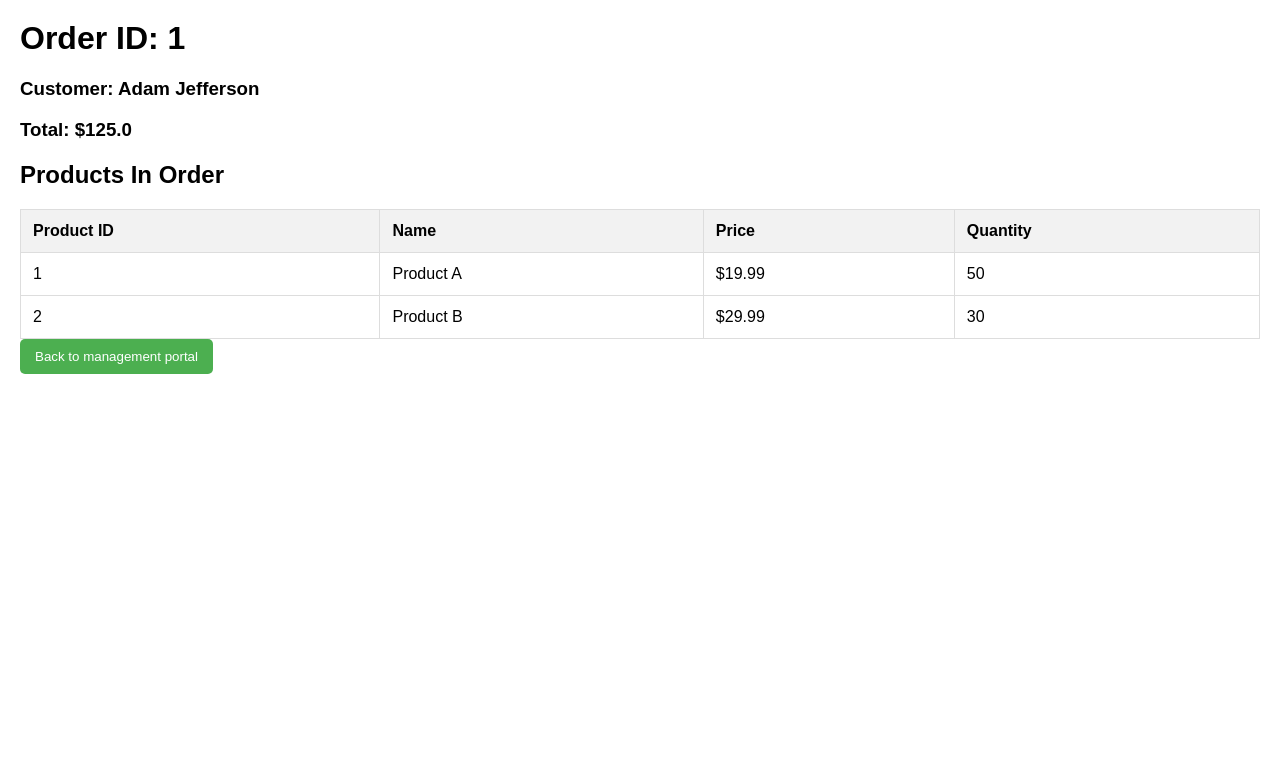
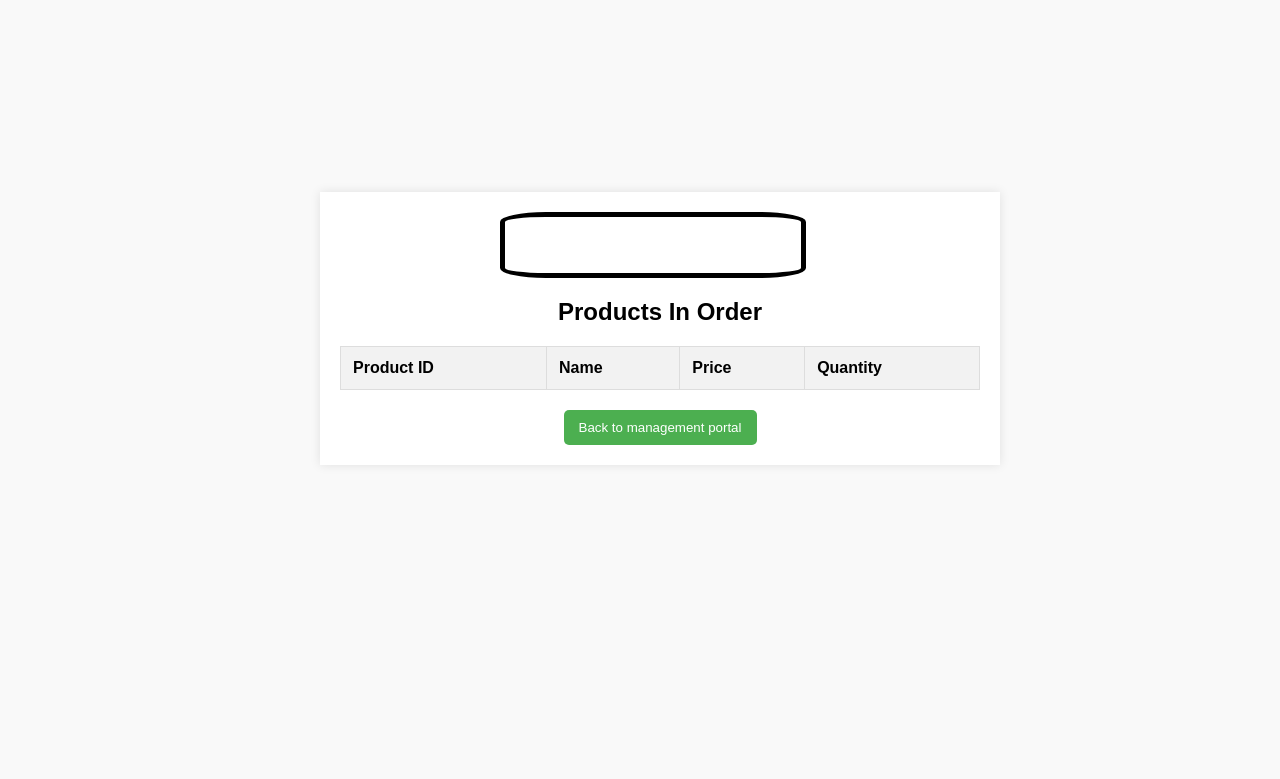
Before and after one commit to jakeymac/StoreMaster, a Django app: page /employee_view_order/1 in a window 1280 px wide. Shown: the top 779 px of the page. Run offline with Django 4.2, Linux system fonts and the light colour scheme; data comes from the database, SQL or seed files in the repository; lists and menus that the app fills with data are empty.

Commit message:
employee view order page styling and API conversion complete

```diff
--- a/StoreMaster/Accounts/endpoints.py
+++ b/StoreMaster/Accounts/endpoints.py
@@ -50,12 +50,13 @@ def customer_endpoint(request,store_id=None):
             customer_serializer = CustomerInfoSerializer(customers, many=True)
             return Response({"customers": customer_serializer.data}, status=status.HTTP_200_OK)
 
-
     else:
         return Response({"message": "User not authenticated"}, status=status.HTTP_401_UNAUTHORIZED)
 
 @api_view(['GET'])
 def employee_endpoint(request,store_id=None):
+    import pdb
+    pdb.set_trace()
     if request.user.is_authenticated:
         if store_id is not None:
             store = Store.objects.get(store_id=store_id)
--- a/StoreMaster/Products/endpoints.py
+++ b/StoreMaster/Products/endpoints.py
@@ -40,3 +40,20 @@ def product_endpoint(request,id_type=None,id=None):
                 products = Product.objects.all()
                 product_serializer = ProductSerializer(products, many=True)
                 return Response({"product": product_serializer.data}, status=status.HTTP_200_OK)
+
+@api_view(['GET','POST','PUT'])
+def product_in_order_endpoint(request,id=None):
+    if request.user.is_authenticated:
+        if id is not None:
+            order = Order.objects.get(order_id=id)
+            products_in_order = ProductInOrder.objects.filter(order_info_object = order)
+            products_in_order_serializer = ProductInOrderSerializer(products_in_order, many=True)
+            return Response({"products_in_order": products_in_order_serializer.data}, status=status.HTTP_200_OK)
+
+        else:
+            products_in_orders = ProductInOrder.objects.all()
+            products_in_order_serializer = ProductInOrderSerializer(products_in_orders, many=True)
+            return Response({"products_in_orders": products_in_orders_serializer.data}, status=status.HTTP_200_OK)
+
+    else:
+        return Response({"message": "User not authenticated"}, status=status.HTTP_401_UNAUTHORIZED)
--- a/StoreMaster/Products/urls.py
+++ b/StoreMaster/Products/urls.py
@@ -16,9 +16,12 @@ urlpatterns = [
     path("delete_product/<int:product_id>",views.delete_product,name="delete_product"),
     path("add_product/<int:store_id>", views.add_product_view, name="add_product"),
 
+    path("api/product/product_in_order", endpoints.product_in_order_endpoint),
+    path("api/product/product_in_order/<int:id>", endpoints.product_in_order_endpoint),
     path("api/product",endpoints.product_endpoint),
     path("api/product/<int:id>", endpoints.product_endpoint),
-    path("api/product/<str:id_type>/<int:id>",endpoints.product_endpoint)
+    path("api/product/<str:id_type>/<int:id>",endpoints.product_endpoint),
+
 ]
 
 if settings.DEBUG:
--- /dev/null
+++ b/StoreMaster/Stores/static/css/employee_view_order.css
@@ -0,0 +1,70 @@
+body {
+    font-family: Arial, sans-serif;
+    margin: 0;
+    padding: 0;
+    background-color: #f9f9f9;
+    align-items: center;
+}
+
+#main-div {
+
+    width:50%;
+    background-color: #fff;
+    box-shadow: 0 0 10px rgba(0, 0, 0, 0.1);
+    margin-left: 25%;
+    margin-right: 25%;
+    margin-top:15%;
+    padding:20px;
+    /* text-align:center;
+    align-items: center; */
+}
+
+#order-information-div {
+    width:40%;
+    margin-left:25%;
+    border: 5px solid black;
+    border-radius:15%;
+    padding:20px;
+}
+
+#order-table-div {
+    text-align:center;
+    align-items: center;
+}
+
+
+
+table {
+    width: 100%;
+    border-collapse: collapse;
+    margin-top: 20px;
+}
+
+th, td {
+    border: 1px solid #ddd;
+    padding: 12px;
+    text-align: left;
+}
+
+th {
+    background-color: #f2f2f2;
+}
+
+button {
+    background-color: #4CAF50;
+    color: white;
+    padding: 10px 15px;
+    border: none;
+    border-radius: 5px;
+    cursor: pointer;
+    margin-top:20px;
+}
+
+button:hover {
+    background-color: #45a049;
+}
+
+.hoverable-link:hover {
+    color:blue;
+    cursor:pointer;
+}
--- a/StoreMaster/Stores/templates/employee_view_order.html
+++ b/StoreMaster/Stores/templates/employee_view_order.html
@@ -1,45 +1,27 @@
+{% load static %}
+<!DOCTYPE html>
+<html lang="en">
+<head>
+    <meta charset="UTF-8">
+    <meta name="viewport" content="width=device-width, initial-scale=1.0">
+    <title>View Order</title>
+    <link rel="stylesheet" type="text/css" href="{% static 'css/employee_view_order.css' %}">
+    <script>var order_id = "{{order_id}}";</script>
+    <script src="https://code.jquery.com/jquery-3.6.0.min.js"></script>
+    <script src="{% static 'js/employee_view_order.js' %}" defer></script>
 
-<style>
-    body {
-    font-family: Arial, sans-serif;
-    margin: 20px;
-}
-
-table {
-    width: 100%;
-    border-collapse: collapse;
-    margin-top: 20px;
-}
-
-th, td {
-    border: 1px solid #ddd;
-    padding: 12px;
-    text-align: left;
-}
-
-th {
-    background-color: #f2f2f2;
-}
-
-button {
-    background-color: #4CAF50;
-    color: white;
-    padding: 10px 15px;
-    border: none;
-    border-radius: 5px;
-    cursor: pointer;
-}
-
-button:hover {
-    background-color: #45a049;
-}
-</style>
+</head>
+<body>
+    {% csrf_token %}
+    <div id="main-div">
         <div id="order-information-div">
-    <h1>Order ID: {{order.order_id}}</h1>
-    <h3>Customer: {{order.customer_id.first_name}} {{order.customer_id.last_name}}</h3>
-    <h3>Total: ${{order.order_total}}</h3>
+            <p id="order-id-p"></p>
+            <p id="order-date-p"></p>
+            <p id="customer-name-p"></p>
+            <p id="order-total-p"></p>
+        </div>
+        <div id="order-table-div">
             <h2>Products In Order</h2>
-
             <table>
                 <thead>
                     <tr>
@@ -49,22 +31,17 @@ button:hover {
                         <th>Quantity</th>
                     </tr>
                 </thead>
-        <tbody>
-            <!-- Sample data, replace this with your actual product data -->
-            <tr>
-                <td>1</td>
-                <td>Product A</td>
-                <td>$19.99</td>
-                <td>50</td>
-            </tr>
-            <tr>
-                <td>2</td>
-                <td>Product B</td>
-                <td>$29.99</td>
-                <td>30</td>
-            </tr>
-            <!-- Add more rows as needed -->
+                <tbody id="order-table">
                 </tbody>
             </table>
-    <a href="{% url 'Stores:manage_store' request.session.store_id %}"><button>Back to management portal</button></a>
+            <button id="back-button">Back to management portal</button>
         </div>
+
+    </div>
+
+
+
+
+    </div>
+</body>
+</html>
--- a/StoreMaster/Stores/views.py
+++ b/StoreMaster/Stores/views.py
@@ -548,8 +548,7 @@ def view_order(request,order_id):
     return render(request,"view_order.html",context=context)
 
 def employee_view_order(request,order_id):
-    order, products = get_order_information(order_id)
-    context = {"order":order,"products":products}
+    context = {"order_id":order_id}
 
     return render(request,"employee_view_order.html",context=context)
 
```
Also changed, not shown: StoreMaster/Stores/static/js/employee_view_order.js (added, +87 -0 lines), StoreMaster/Stores/static/js/store_management_portal.js (+0 -117 lines). Lines whose indentation alone changed are shown as unchanged.
